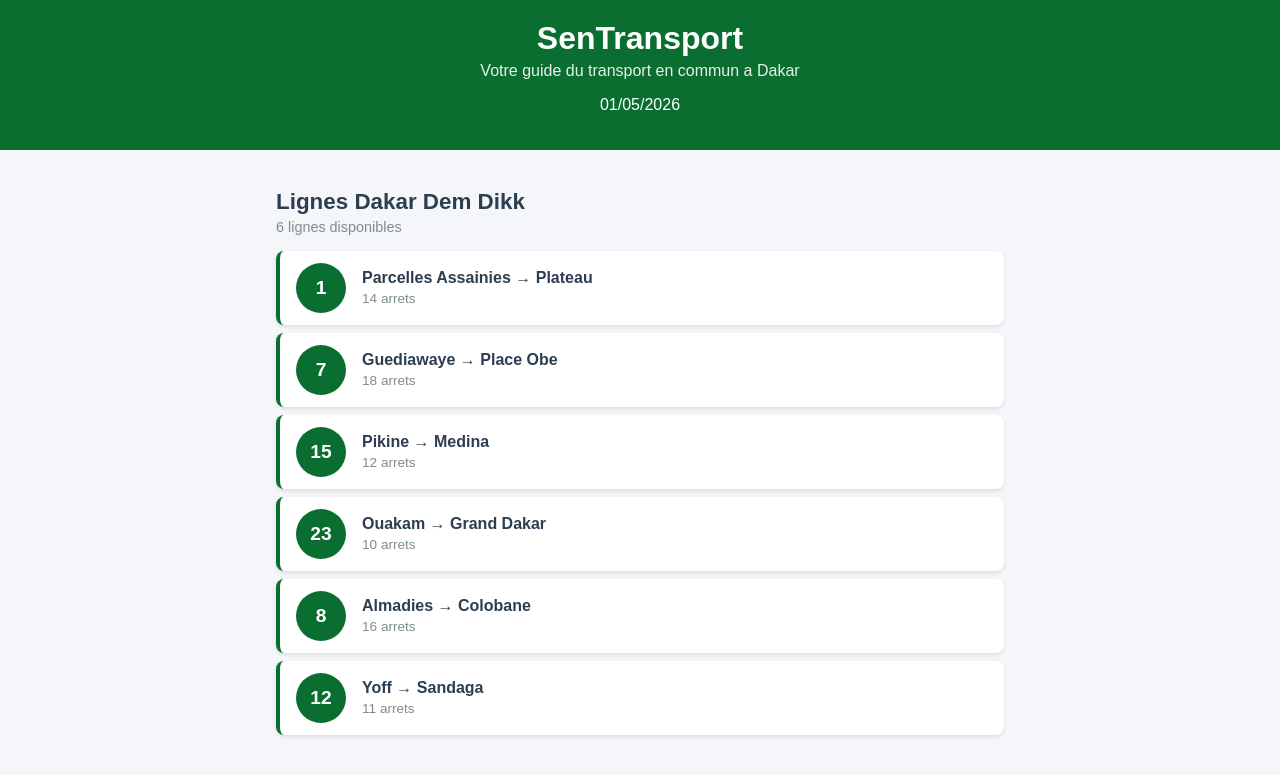
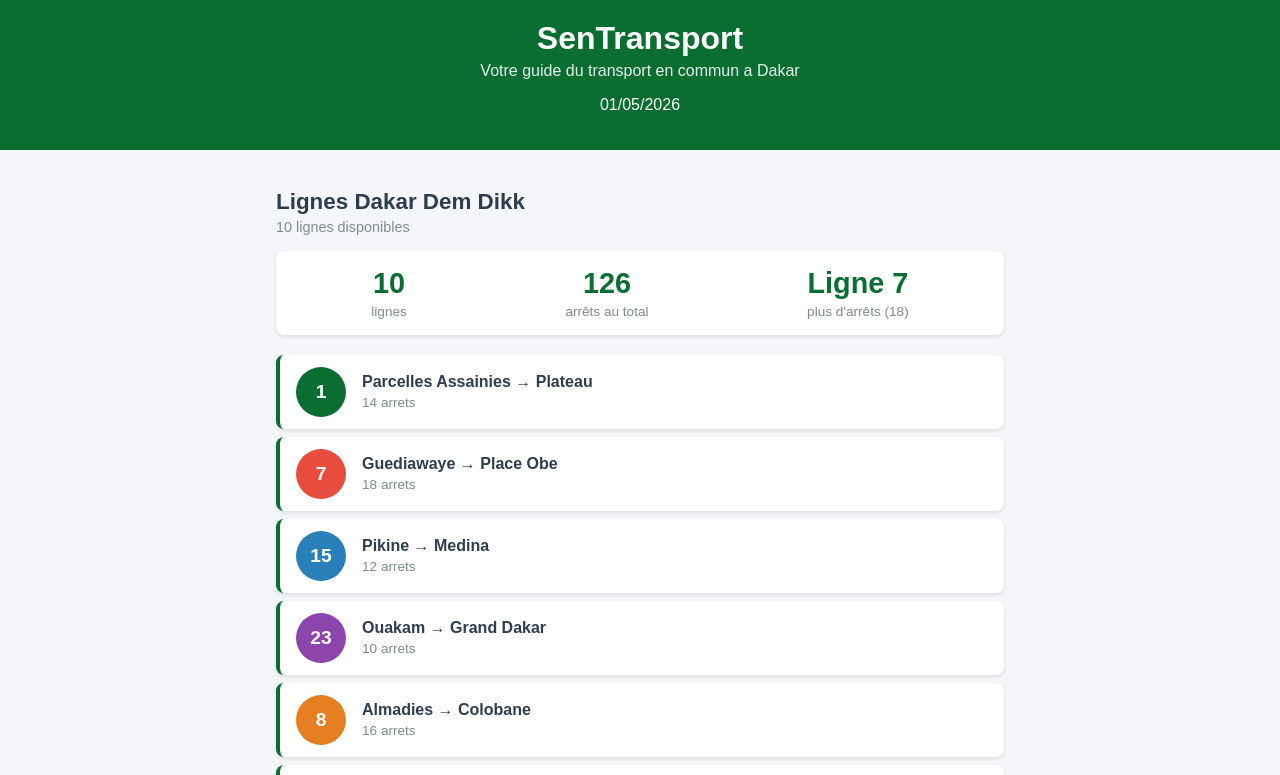
Before and after one commit to WinWinsudo/sentransport, a React (Create React App) app: page / in a window 1280 px wide. Shown: the top 775 px of the page. Built offline with nearby package versions, Linux system fonts and the light colour scheme.

Commit message:
Lab 2 exercices : couleur, StatReseau, lignes supplementaires

```diff
--- a/src/App.js
+++ b/src/App.js
@@ -5,14 +5,17 @@
 
 function App() {
   const lignes = [
-    { id: 1, numero: "1", depart: "Parcelles Assainies", arrivee: "Plateau", arrets: 14 },
-    { id: 2, numero: "7", depart: "Guediawaye", arrivee: "Place Obe", arrets: 18 },
-    { id: 3, numero: "15", depart: "Pikine", arrivee: "Medina", arrets: 12 },
-    { id: 4, numero: "23", depart: "Ouakam", arrivee: "Grand Dakar", arrets: 10 },
-    { id: 5, numero: "8", depart: "Almadies", arrivee: "Colobane", arrets: 16 },
-    { id: 6, numero: "12", depart: "Yoff", arrivee: "Sandaga", arrets: 11 },
-  ];
-
+  { id: 1,  numero: "1",  depart: "Parcelles Assainies", arrivee: "Plateau",     arrets: 14, couleur: "#0a6e31" },
+  { id: 2,  numero: "7",  depart: "Guediawaye",          arrivee: "Place Obe",   arrets: 18, couleur: "#e74c3c" },
+  { id: 3,  numero: "15", depart: "Pikine",              arrivee: "Medina",      arrets: 12, couleur: "#2980b9" },
+  { id: 4,  numero: "23", depart: "Ouakam",              arrivee: "Grand Dakar", arrets: 10, couleur: "#8e44ad" },
+  { id: 5,  numero: "8",  depart: "Almadies",            arrivee: "Colobane",    arrets: 16, couleur: "#e67e22" },
+  { id: 6,  numero: "12", depart: "Yoff",                arrivee: "Sandaga",     arrets: 11, couleur: "#16a085" },
+  { id: 7,  numero: "3",  depart: "Fann",                arrivee: "HLM",         arrets:  9, couleur: "#c0392b" },
+  { id: 8,  numero: "19", depart: "Liberte 6",           arrivee: "Dieuppeul",   arrets: 13, couleur: "#1abc9c" },
+  { id: 9,  numero: "5",  depart: "Sicap Mbao",          arrivee: "Medina",      arrets: 15, couleur: "#d35400" },
+  { id: 10, numero: "31", depart: "HLM Grand Yoff",      arrivee: "Plateau",     arrets:  8, couleur: "#2c3e50" },
+];
   return (
     <div className="App">
       <Header />
--- a/src/LigneBus.js
+++ b/src/LigneBus.js
@@ -1,9 +1,14 @@
 import './LigneBus.css';
 
-function LigneBus({ numero, depart, arrivee, arrets }) {
+function LigneBus({ numero, depart, arrivee, arrets, couleur }) {
   return (
     <div className="ligne-bus">
-      <div className="ligne-numero">{numero}</div>
+      <div
+        className="ligne-numero"
+        style={{ backgroundColor: couleur }}
+      >
+        {numero}
+      </div>
       <div className="ligne-info">
         <span className="ligne-trajet">
           {depart} &rarr; {arrivee}
--- a/src/ListeLignes.js
+++ b/src/ListeLignes.js
@@ -1,4 +1,5 @@
 import LigneBus from './LigneBus';
+import StatReseau from './StatReseau';
 import './ListeLignes.css';
 
 function ListeLignes({ lignes }) {
@@ -8,6 +9,7 @@
       <p className="liste-description">
         {lignes.length} lignes disponibles
       </p>
+      <StatReseau lignes={lignes} />
       {lignes.map(ligne => (
         <LigneBus
           key={ligne.id}
@@ -15,6 +17,7 @@
           depart={ligne.depart}
           arrivee={ligne.arrivee}
           arrets={ligne.arrets}
+          couleur={ligne.couleur}
         />
       ))}
     </div>
--- /dev/null
+++ b/src/StatReseau.css
@@ -0,0 +1,28 @@
+.stat-reseau {
+  display: flex;
+  justify-content: space-around;
+  background-color: #ffffff;
+  border-radius: 8px;
+  padding: 16px;
+  margin-bottom: 20px;
+  box-shadow: 0 2px 4px rgba(0, 0, 0, 0.1);
+}
+
+.stat-item {
+  display: flex;
+  flex-direction: column;
+  align-items: center;
+  text-align: center;
+}
+
+.stat-chiffre {
+  font-size: 1.8rem;
+  font-weight: bold;
+  color: #0a6e31;
+}
+
+.stat-label {
+  font-size: 0.85rem;
+  color: #7f8c8d;
+  margin-top: 4px;
+}
--- /dev/null
+++ b/src/StatReseau.js
@@ -0,0 +1,33 @@
+import './StatReseau.css';
+
+function StatReseau({ lignes }) {
+  // Nombre total de lignes
+  const totalLignes = lignes.length;
+
+  // Nombre total d'arrêts (somme)
+  const totalArrets = lignes.reduce((sum, ligne) => sum + ligne.arrets, 0);
+
+  // Ligne avec le plus d'arrêts
+  const ligneMax = lignes.reduce((max, ligne) =>
+    ligne.arrets > max.arrets ? ligne : max
+  );
+
+  return (
+    <div className="stat-reseau">
+      <div className="stat-item">
+        <span className="stat-chiffre">{totalLignes}</span>
+        <span className="stat-label">lignes</span>
+      </div>
+      <div className="stat-item">
+        <span className="stat-chiffre">{totalArrets}</span>
+        <span className="stat-label">arrêts au total</span>
+      </div>
+      <div className="stat-item">
+        <span className="stat-chiffre">Ligne {ligneMax.numero}</span>
+        <span className="stat-label">plus d'arrêts ({ligneMax.arrets})</span>
+      </div>
+    </div>
+  );
+}
+
+export default StatReseau;
```
